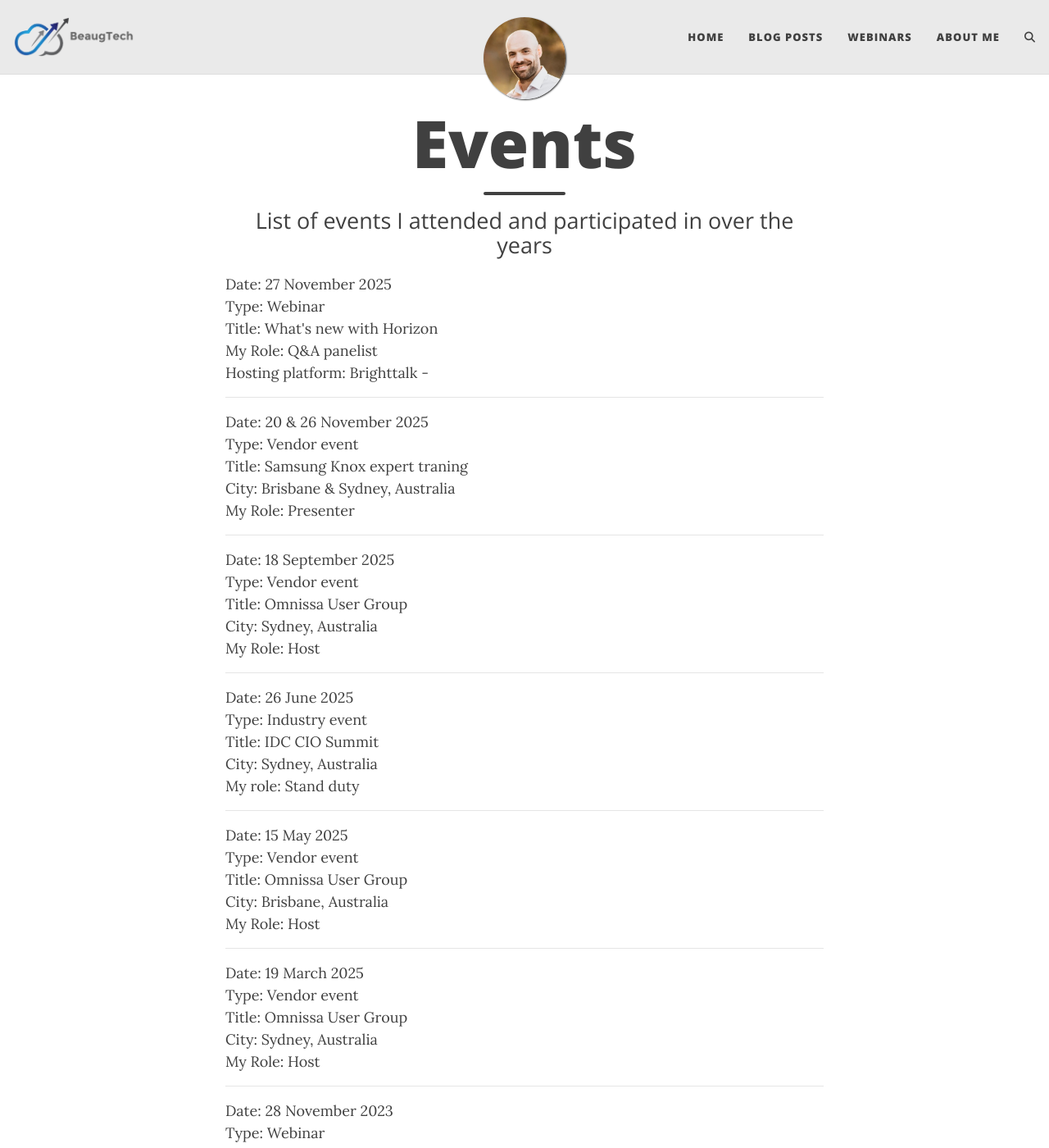
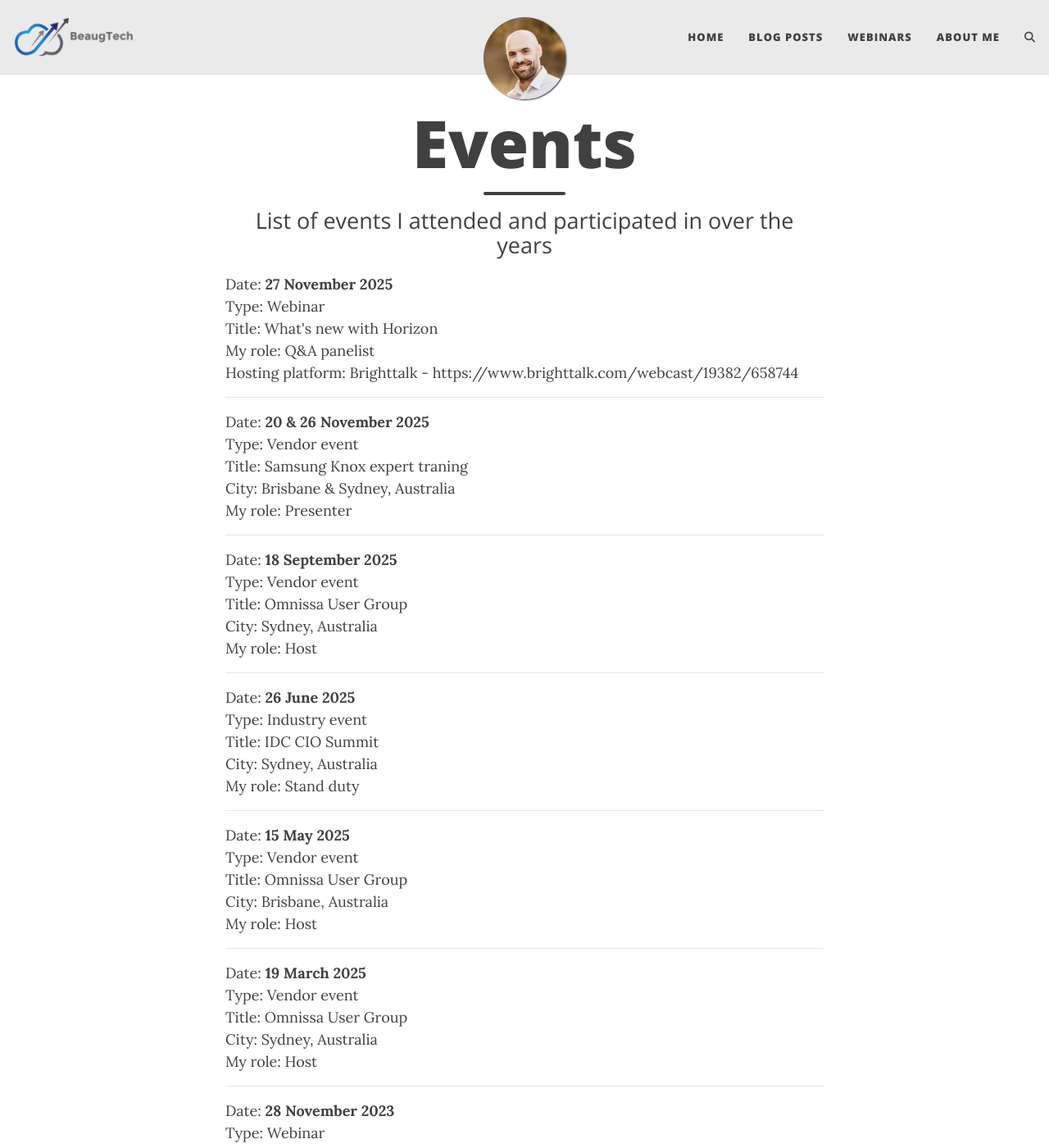
Before and after one commit to Matt95B/blog, a Jekyll site: the page built from events.html, in a window 1280 px wide and 1400 px high. Shown: the whole window at 82% size. Built offline with Jekyll 4.4.1, drawn with Linux system fonts in a browser that asks for light colours; comment, search, counter and statistics services are not loaded; some of the changed text lies outside the part shown.

Commit message:
update
Signed-off-by: Mathieu Beaugrand <189304497+Matt95B@users.noreply.github.com>

```diff
--- a/events.html
+++ b/events.html
@@ -3,105 +3,105 @@
 title: Events
 subtitle: List of events I attended and participated in over the years
 ---
-Date: 27 November 2025<br>
+Date: <b>27 November 2025</b><br>
 Type: Webinar<br>
 Title: What's new with Horizon<br>
-My Role: Q&A panelist<br>
-Hosting platform: Brighttalk - <https://www.brighttalk.com/webcast/19382/658744>
+My role: Q&A panelist<br>
+Hosting platform: Brighttalk - https://www.brighttalk.com/webcast/19382/658744
 <hr>
-Date: 20 & 26 November 2025<br>
+Date: <b>20 & 26 November 2025</b><br>
 Type: Vendor event<br>
 Title: Samsung Knox expert traning<br>
 City: Brisbane & Sydney, Australia<br>
-My Role: Presenter<br>
+My role: Presenter<br>
 <hr>
-Date: 18 September 2025<br>
+Date: <b>18 September 2025</b><br>
 Type: Vendor event<br>
 Title: Omnissa User Group<br>
 City: Sydney, Australia<br>
-My Role: Host<br>
+My role: Host<br>
 <hr>
-Date: 26 June 2025<br>
+Date: <b>26 June 2025</b><br>
 Type: Industry event<br>
 Title: IDC CIO Summit<br>
 City: Sydney, Australia<br>
 My role: Stand duty
 <hr>
-Date: 15 May 2025<br>
+Date: <b>15 May 2025</b><br>
 Type: Vendor event<br>
 Title: Omnissa User Group<br>
 City: Brisbane, Australia<br>
-My Role: Host<br>
+My role: Host<br>
 <hr>
-Date: 19 March 2025<br>
+Date: <b>19 March 2025</b><br>
 Type: Vendor event<br>
 Title: Omnissa User Group<br>
 City: Sydney, Australia<br>
-My Role: Host<br>
+My role: Host<br>
 <hr>
-Date: 28 November 2023<br>
+Date: <b>28 November 2023</b><br>
 Type: Webinar<br>
 Title: Tech Tuesday - Mobile Phishing Protection Deep Dive and Remediation<br>
-My Role: Host<br>
+My role: Host<br>
 Hosting platform: Youtube - link no longer available due to Broadcom acquisition
 <hr>
-Date: 11 July 2023<br>
+Date: <b>11 July 2023</b><br>
 Type: Vendor event<br>
 Title: VMware User Group - Lunch and Learn<br>
 City: Brisbane, Australia<br>
-My Role: Presenter<br>
+My role: Presenter<br>
 <hr>
-Date: 05 July 2023<br>
+Date: <b>05 July 2023</b><br>
 Type: Vendor event<br>
 Title: Ingram Experience<br>
 City: Brisbane, Australia<br>
-My Role: Stand duty<br>
+My role: Stand duty<br>
 <hr>
-Date: 07 March 2023<br>
+Date: <b>07 March 2023</b><br>
 Type: Webinar<br>
 Title: Tech Tuesday - Improving your mobile security with Mobile Threat Defense (MTD)<br>
-My Role: Host<br>
+My role: Host<br>
 Hosting platform: Youtube - link no longer available due to Broadcom acquisition
 <hr>
-Date: 06 September 2022<br>
+Date: <b>06 September 2022</b><br>
 Type: Webinar<br>
 Title: Tech Tuesday - Workspace ONE Mobile Threat Defence (MTD) Overview<br>
-My Role: Host<br>
+My role: Host<br>
 Hosting platform: Youtube - link no longer available due to Broadcom acquisition
 <hr>
-Date: 23 August 2022<br>
+Date: <b>23 August 2022</b><br>
 Type: Vendor event<br>
 Title: Dicker Data TechX<br>
 City: Brisbane, Australia<br>
-My Role: Stand duty<br>
+My role: Stand duty<br>
 <hr>
-Date: 09 August 2022<br>
+Date: <b>09 August 2022</b><br>
 Type: Vendor event<br>
 Title: Dicker Data TechX<br>
 City: Perth, Australia<br>
-My Role: Stand duty<br>
+My role: Stand duty<br>
 <hr>
-Date: 03-05 September 2019<br>
+Date: <b>03-05 September 2019</b><br>
 Type: Vendor event<br>
 Title: Telstra Vantage<br>
 City: Melbourne, Australia<br>
-My Role: Stand duty<br>
+My role: Stand duty<br>
 <hr>
-Date: 20-21 September 2017<br>
+Date: <b>20-21 September 2017</b><br>
 Type: Vendor event<br>
 Title: Telstra Vantage<br>
 City: Melbourne, Australia<br>
-My Role: Stand duty<br>
+My role: Stand duty<br>
 <hr>
-Date: 15 June 2017<br>
+Date: <b>15 June 2017</b><br>
 Type: Vendor event<br>
 Title: Telstra Connected WA<br>
 City: Perth, Australia<br>
-My Role: Stand duty<br>
+My role: Stand duty<br>
 <hr>
-Date: 21-22 September 2016<br>
+Date: <b>21-22 September 2016</b><br>
 Type: Vendor event<br>
 Title: Telstra Vantage<br>
 City: Melbourne, Australia<br>
-My Role: Stand duty<br>
+My role: Stand duty<br>
 <hr>
```
